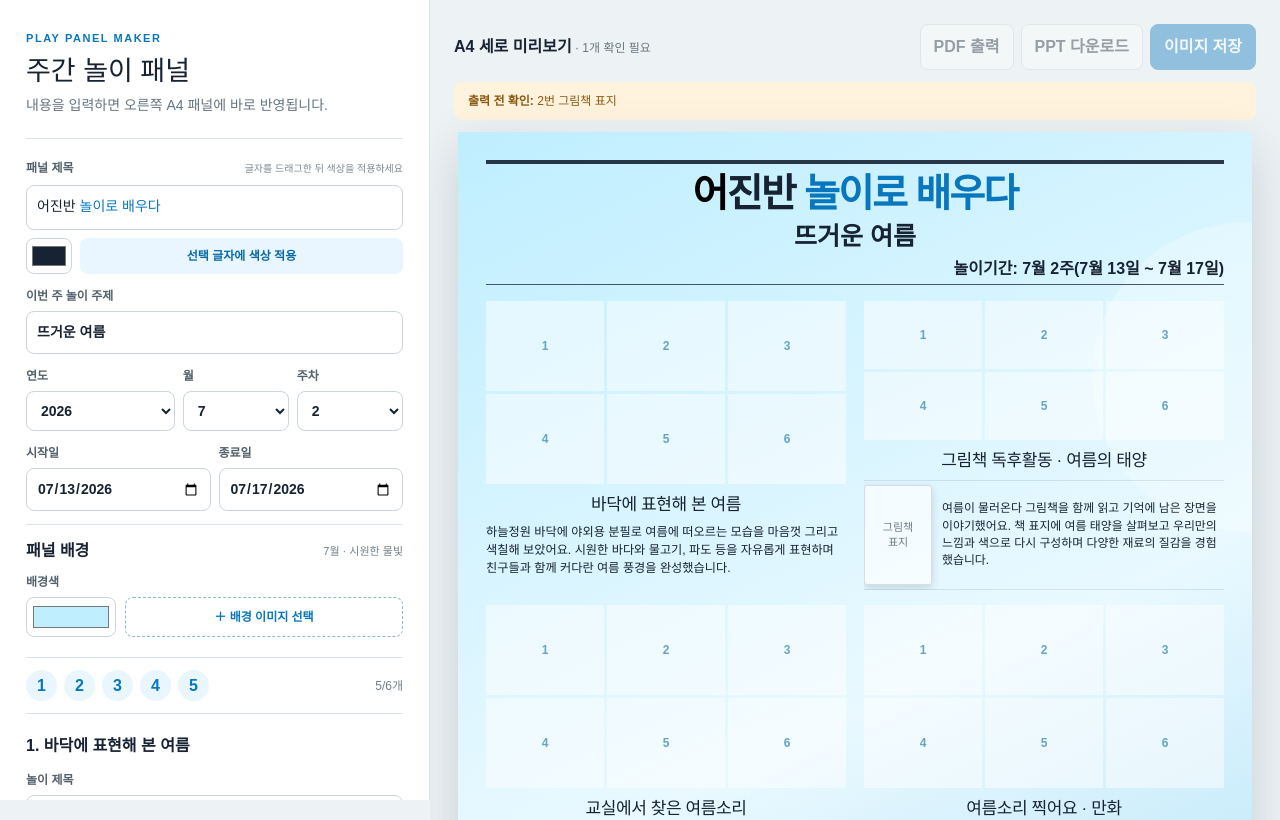
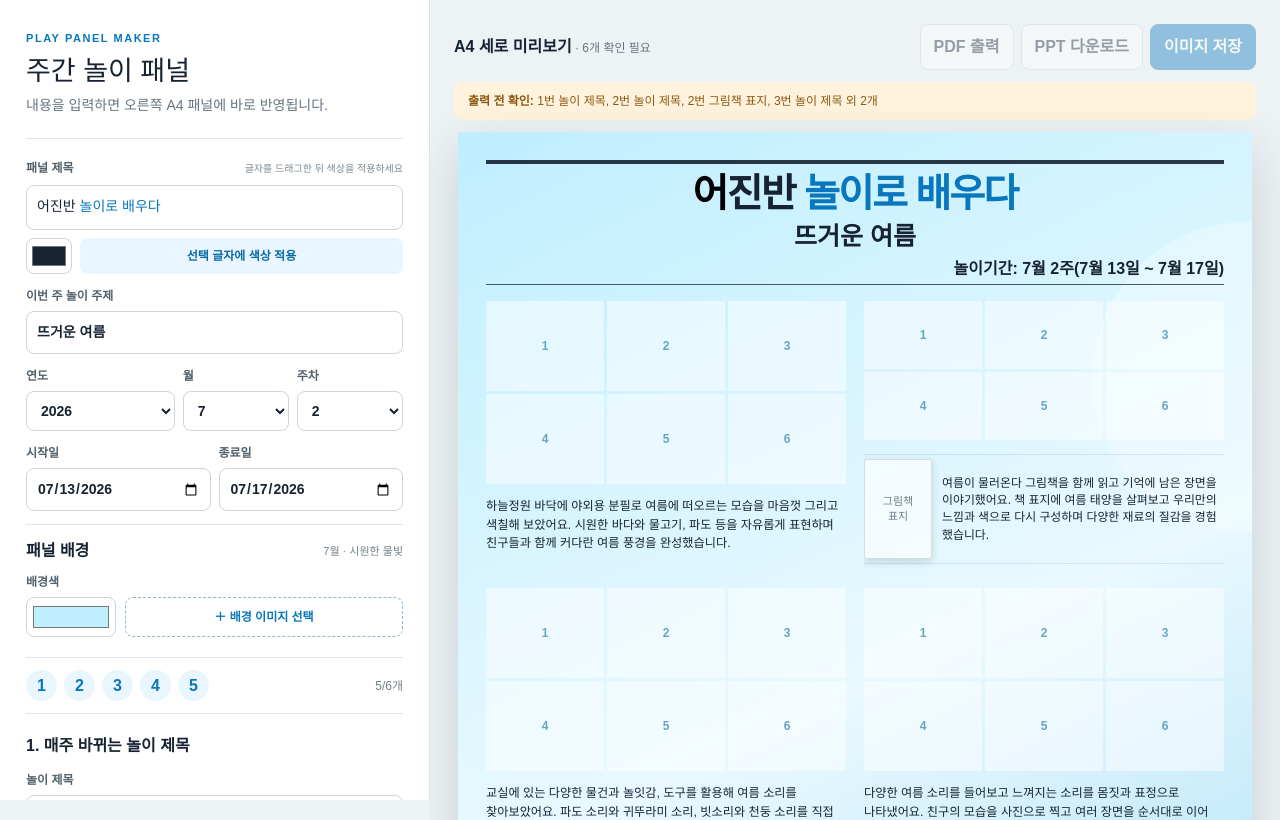
Before and after one commit to rkdusl0727-beep/playpanal-maker, a Next.js app: page / in a window 1280 px wide. Shown: the top 820 px of the page. Built offline with nearby package versions, Linux system fonts and the light colour scheme; a web font is replaced by a local one.

Commit message:
Remove fixed default play titles

```diff
--- a/app/page.tsx
+++ b/app/page.tsx
@@ -41,7 +41,7 @@ const monthlyBackgrounds = [
 
 const makePlay = (i: number): Play => ({
   id: Date.now() + i,
-  title: samples[i]?.[0] || "새로운 여름 놀이",
+  title: "",
   description: samples[i]?.[1] || "놀이 모습을 기록해 주세요.",
   learning: samples[i]?.[2] || "놀이를 통해 발견한 배움을 기록해 주세요.",
   note: "",
@@ -328,8 +328,8 @@ export default function Home() {
       </section>
       <div className="play-tabs">{plays.map((p,i)=><a key={p.id} href={`#edit-${p.id}`}>{i+1}</a>)}<span>{plays.length}/6개</span></div>
       {plays.map((p, pi) => <section className="play-editor" id={`edit-${p.id}`} key={p.id}>
-        <div className="section-title"><b>{pi+1}. {p.title || "제목 없음"}</b>{plays.length>5&&<button className="text-btn" onClick={()=>setPlays(v=>v.filter((_,i)=>i!==pi))}>삭제</button>}</div>
-        <label>놀이 제목<input value={p.title} onChange={e=>updatePlay(pi,{title:e.target.value})}/></label>
+        <div className="section-title"><b>{pi+1}. {p.title || "매주 바뀌는 놀이 제목"}</b>{plays.length>5&&<button className="text-btn" onClick={()=>setPlays(v=>v.filter((_,i)=>i!==pi))}>삭제</button>}</div>
+        <label>놀이 제목<input value={p.title} onChange={e=>updatePlay(pi,{title:e.target.value})} placeholder="직접 입력하거나 아래 AI 버튼으로 만들어 보세요"/></label>
         <label className="book-toggle"><input type="checkbox" checked={p.isBookPlay} onChange={e=>updatePlay(pi,{isBookPlay:e.target.checked})}/><span>이 놀이는 그림책 활동이에요</span></label>
         {p.isBookPlay&&<div className="book-cover-editor"><div className="section-title"><b>그림책 표지</b><span>사진 6칸과 별도로 저장됩니다</span></div><label className="upload background-upload"><span>{p.bookCover?"표지 이미지 변경":"＋ 표지 이미지 등록"}</span><input hidden type="file" accept="image/*" onChange={e=>uploadBookCover(e,pi)}/></label>{p.bookCover&&<><label>좌우 초점<input type="range" min="0" max="100" value={p.bookCover.x} onChange={e=>updatePlay(pi,{bookCover:{...p.bookCover!,x:+e.target.value}})}/></label><label>상하 초점<input type="range" min="0" max="100" value={p.bookCover.y} onChange={e=>updatePlay(pi,{bookCover:{...p.bookCover!,y:+e.target.value}})}/></label></>}</div>}
         <label>놀이 요약 메모 <span className="description-guide">핵심 행동과 아이들의 반응만 짧게 적어도 됩니다</span><textarea value={p.note} onChange={e=>updatePlay(pi,{note:e.target.value})} placeholder="예: 아이들이 파란 물감과 흰 물감을 섞고 빨대로 불어 비 오는 모습을 표현함"/></label>
```
